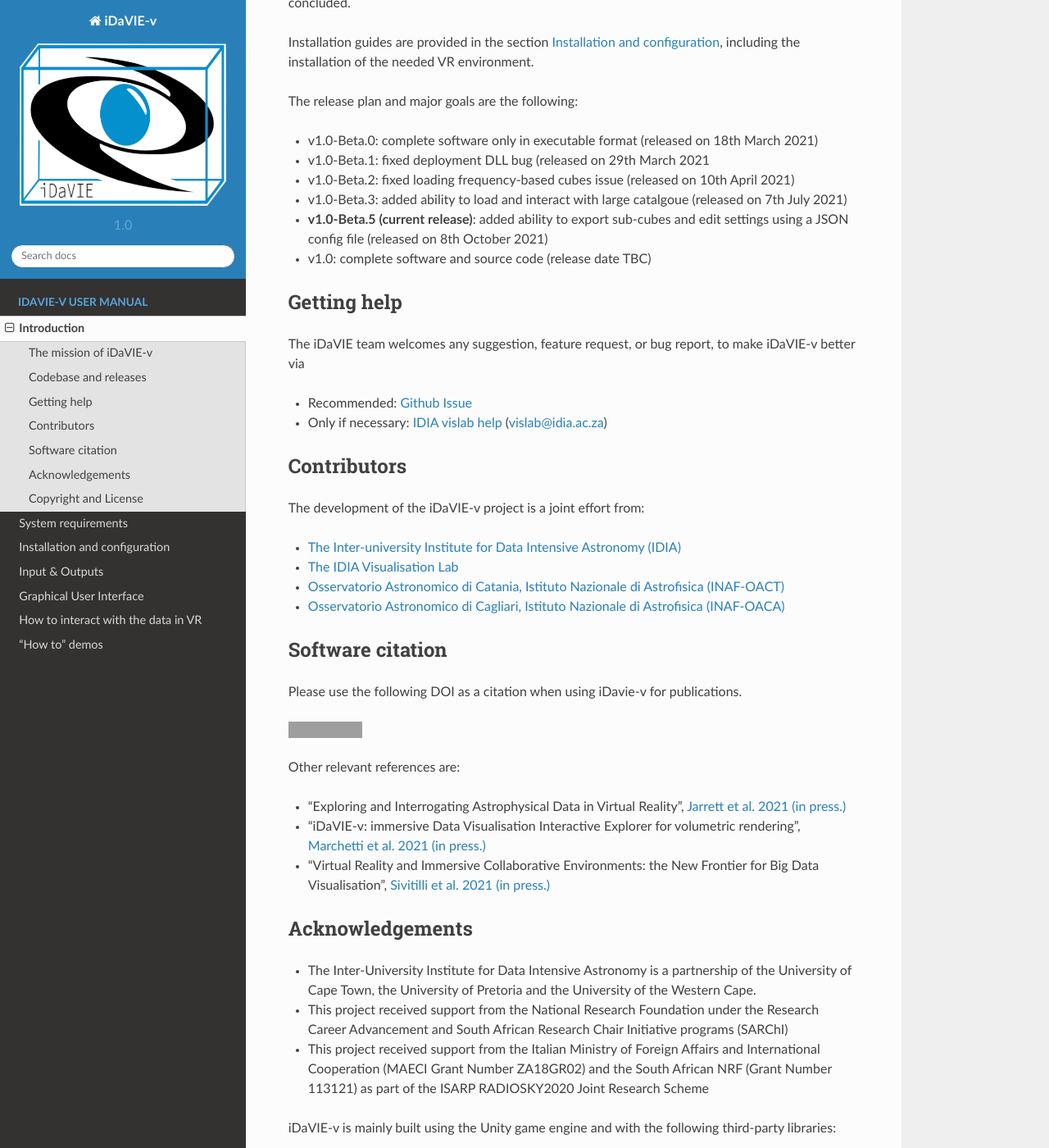
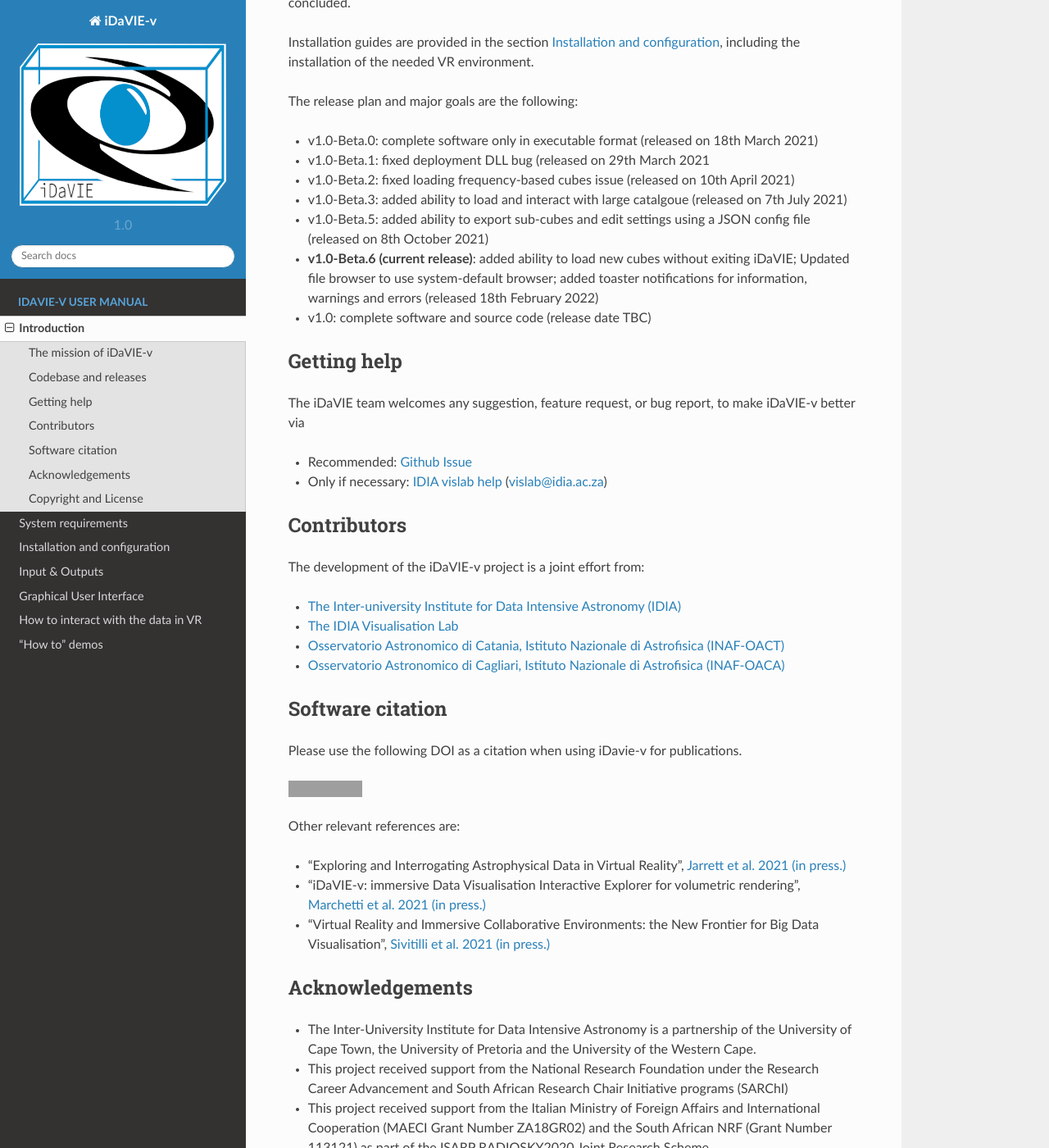
Before and after one commit to vdhulst/idavie_docs, a Sphinx documentation site: the page built from docs/source/introduction.rst, in a window 1280 px wide and 1400 px high, scrolled down 597 px. Shown: the whole window at 82% size. Built offline with Sphinx 7.4.7 and the Read the Docs theme 2.0.0, drawn with Linux system fonts in a browser that asks for light colours; some of the changed text lies outside the part shown; grey boxes are pictures that could not be loaded.

Commit message:
Update introduction.rst

```diff
--- a/docs/source/introduction.rst
+++ b/docs/source/introduction.rst
@@ -18,7 +18,8 @@
 * v1.0-Beta.1: fixed deployment DLL bug (released on 29th March 2021
 * v1.0-Beta.2: fixed loading frequency-based cubes issue (released on 10th April 2021)
 * v1.0-Beta.3: added ability to load and interact with large catalgoue (released on 7th July 2021)
-* **v1.0-Beta.5 (current release)**: added ability to export sub-cubes and edit settings using a JSON config file (released on 8th October 2021)
+* v1.0-Beta.5: added ability to export sub-cubes and edit settings using a JSON config file (released on 8th October 2021)
+* **v1.0-Beta.6 (current release)**: added ability to load new cubes without exiting iDaVIE; Updated file browser to use system-default browser; added toaster notifications for information, warnings and errors  (released 18th February 2022)
 * v1.0: complete software and source code (release date TBC)
 
 Getting help
@@ -66,4 +67,4 @@
 
 Copyright and License
 ---------------------
-Copyright (C) 2021 IDIA, INAF-OACT. This program is free software; you can redistribute it and/or modify it under the terms of the `GNU General Public License version 3 <http://www.gnu.org/copyleft/gpl.html>`_ as published by the Free Software Foundation.
+Copyright (C) 2022 IDIA, INAF-OACT. This program is free software; you can redistribute it and/or modify it under the terms of the `GNU General Public License version 3 <http://www.gnu.org/copyleft/gpl.html>`_ as published by the Free Software Foundation.
```
